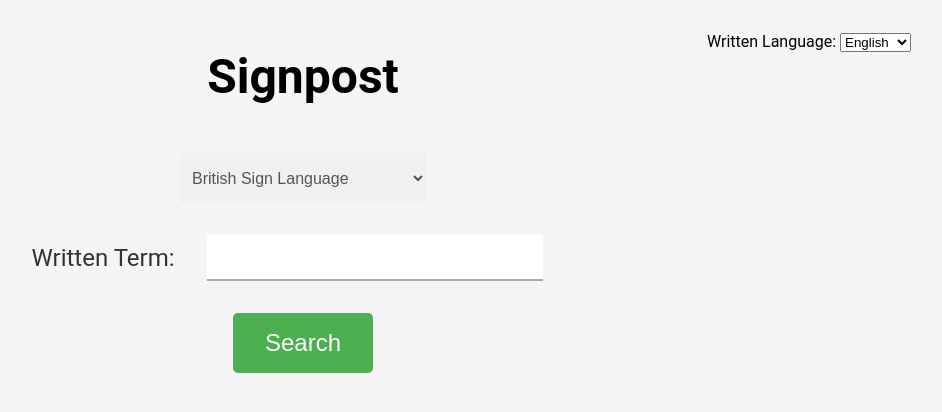
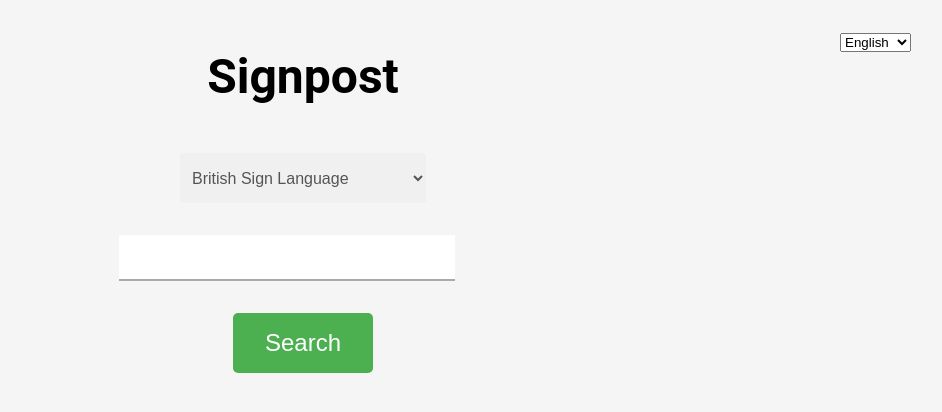
Before and after one commit to nchristie/signpost-htmljscss-website, a plain HTML site: page public/html/index.html in a window 1280 px wide. Shown: the whole page, without its empty margins (337-1279 px from the left). Drawn offline with Linux system fonts and the light colour scheme; files that its build step writes are made by us from their sources; files whose address does not match are found by name.

Commit message:
Remove labels
From language drop-down and search bar

```diff
--- a/public/html/index.html
+++ b/public/html/index.html
@@ -12,7 +12,6 @@
     <h1>Signpost</h1>
 
     <div class="language-dropdown">
-        <label for="language-select">Written Language:</label>
         <select id="language-select">
             <option value="English">English</option>
             <option value="Deutsch">Deutsch</option>
@@ -31,7 +30,6 @@
     </div>
 
     <div class="search-bar">
-        <label for="written-term-input">Written Term:</label>
         <input type="text" id="written-term-input" name="written-term">
     </div>
 
```
